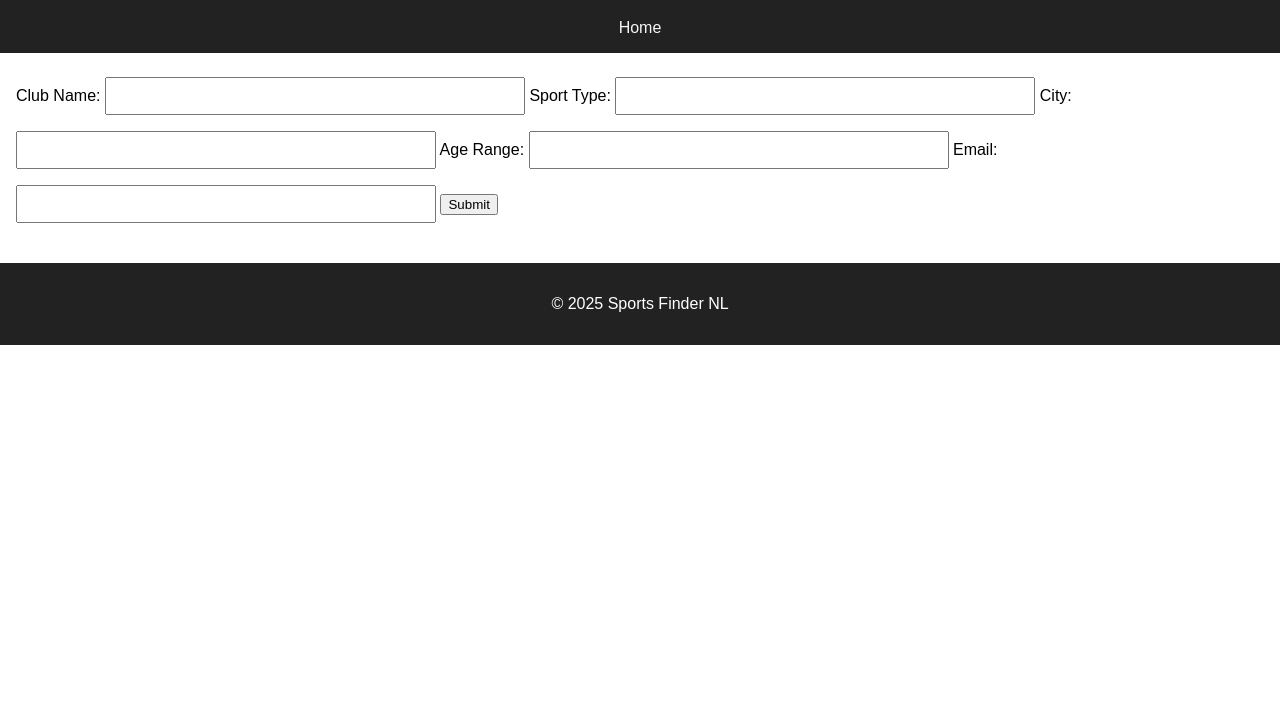
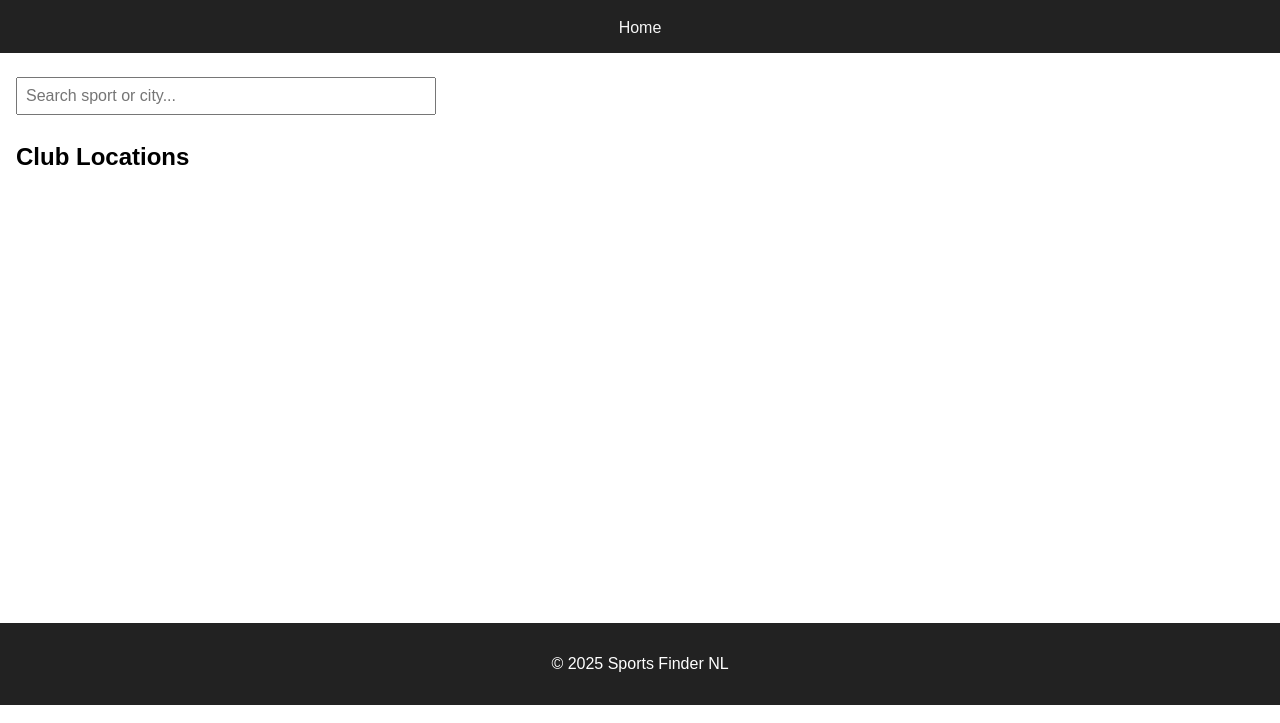
Before and after one commit to AlenaPochinok/sports-kids-activities, a plain HTML site: page index.html in a window 1280 px wide. Shown: the part 77-800 px from the top of the page. Drawn offline with nearby package versions, Linux system fonts and the light colour scheme.

Commit message:
Update index.html

```diff
--- a/index.html
+++ b/index.html
@@ -24,17 +24,11 @@
   </header>
 
   <main>
-    <form id="clubForm">
-      <label>Club Name: <input type="text" name="club-name" required></label>
-      <label>Sport Type: <input type="text" name="sport-type" required></label>
-      <label>City: <input type="text" name="city" required></label>
-      <label>Age Range: <input type="text" name="age-range" required></label>
-      <label>Email: <input type="email" name="email" required></label>
-      <button type="submit">Submit</button>
-    </form>
-
-    <div id="confirmation" style="margin-top: 1rem;"></div>
-  </main>
+  <input id="search" placeholder="Search sport or city..." />
+  <h2>Club Locations</h2>
+  <div id="map"></div>
+  <div id="results"></div>
+</main>
 
   <footer>
     <p>&copy; 2025 Sports Finder NL</p>
```
